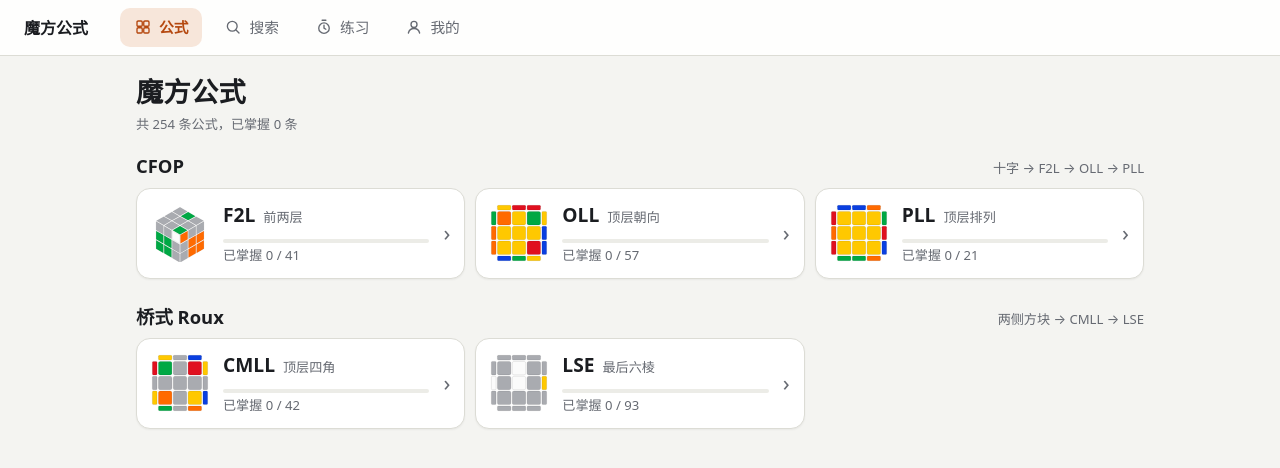
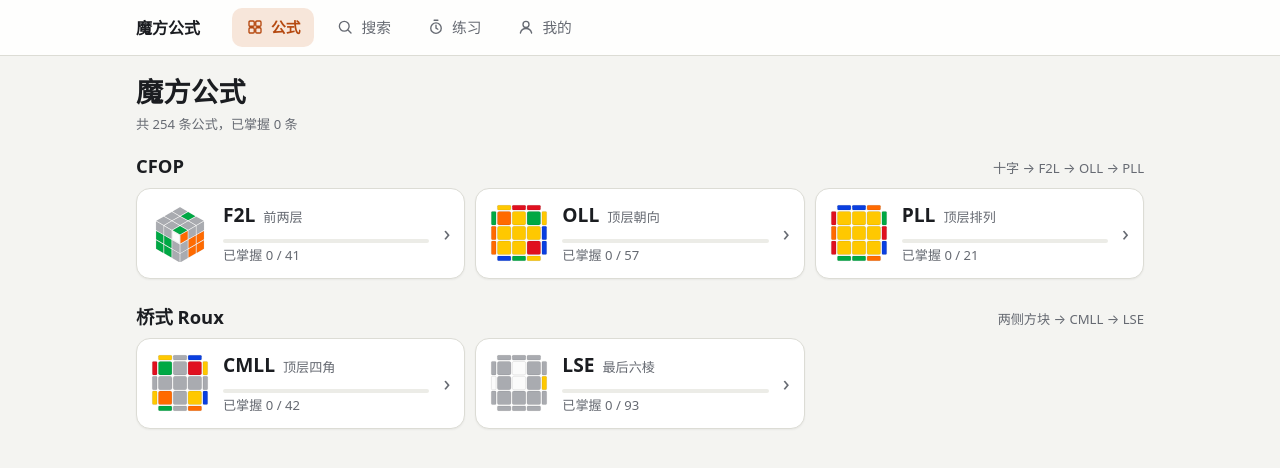
Before and after one commit to yongc0711-eng/mofang, a React (Vite) app: page / in a window 1280 px wide. Shown: the top 468 px of the page. Built offline with nearby package versions, Linux system fonts and the light colour scheme.

Commit message:
Fix wide-screen layout issues (T17)

```diff
--- a/src/styles.css
+++ b/src/styles.css
@@ -462,3 +462,8 @@ main { padding-bottom: calc(var(--nav-h) + env(safe-area-inset-bottom) + 16px);
     transition-duration: 0.01ms !important;
   }
 }
+
+/* 宽屏导航与 .page 的正文边缘对齐；保留 800–1199px 和手机布局。 */
+@media (min-width: 1200px) {
+  .nav { padding-inline: calc((100% - 1040px) / 2 + 16px); }
+}
```
Also changed, not shown: 1 other file (tests, documents, lock files or other folders).
